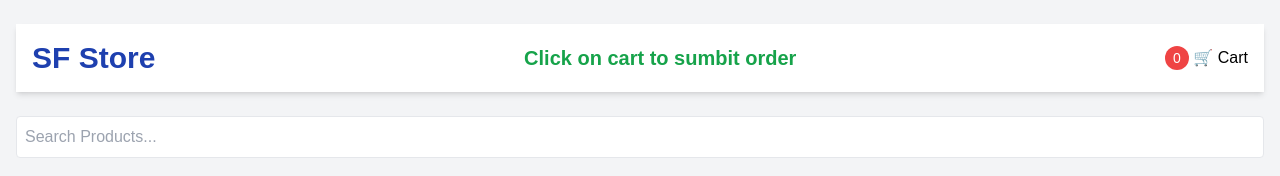
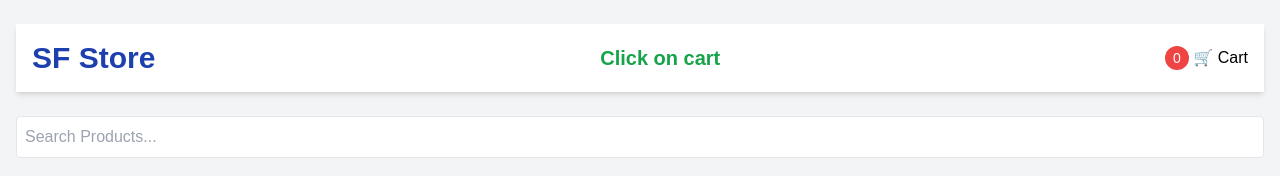
Before and after one commit to sufiyan45837/SUH-STORE, a plain HTML site: page index.html in a window 1280 px wide. Shown: the top 176 px of the page. Drawn offline with nearby package versions, Linux system fonts and the light colour scheme.

Commit message:
Descriptions

```diff
--- a/index.html
+++ b/index.html
@@ -47,7 +47,7 @@
     <div id="app" class="container mx-auto py-6 px-4">
         <!-- Header -->
         <header id="navbar" class="flex justify-between items-center bg-white p-4 shadow-md">
-            <h1 class="text-3xl font-bold text-blue-800">SF Store <h2 class="text-xl font-bold text-green-600">Click on cart to sumbit order</h2></h1>
+            <h1 class="text-3xl font-bold text-blue-800">SF Store <h2 class="text-xl font-bold text-green-600 ">Click on cart </h2></h1>
             <button id="cartBtn" class="relative" onclick="showCheckoutForm()">
                 <span class="bg-red-500 text-white px-2 py-1 rounded-full text-sm" id="cartCount">0</span>
                 🛒 Cart
```
